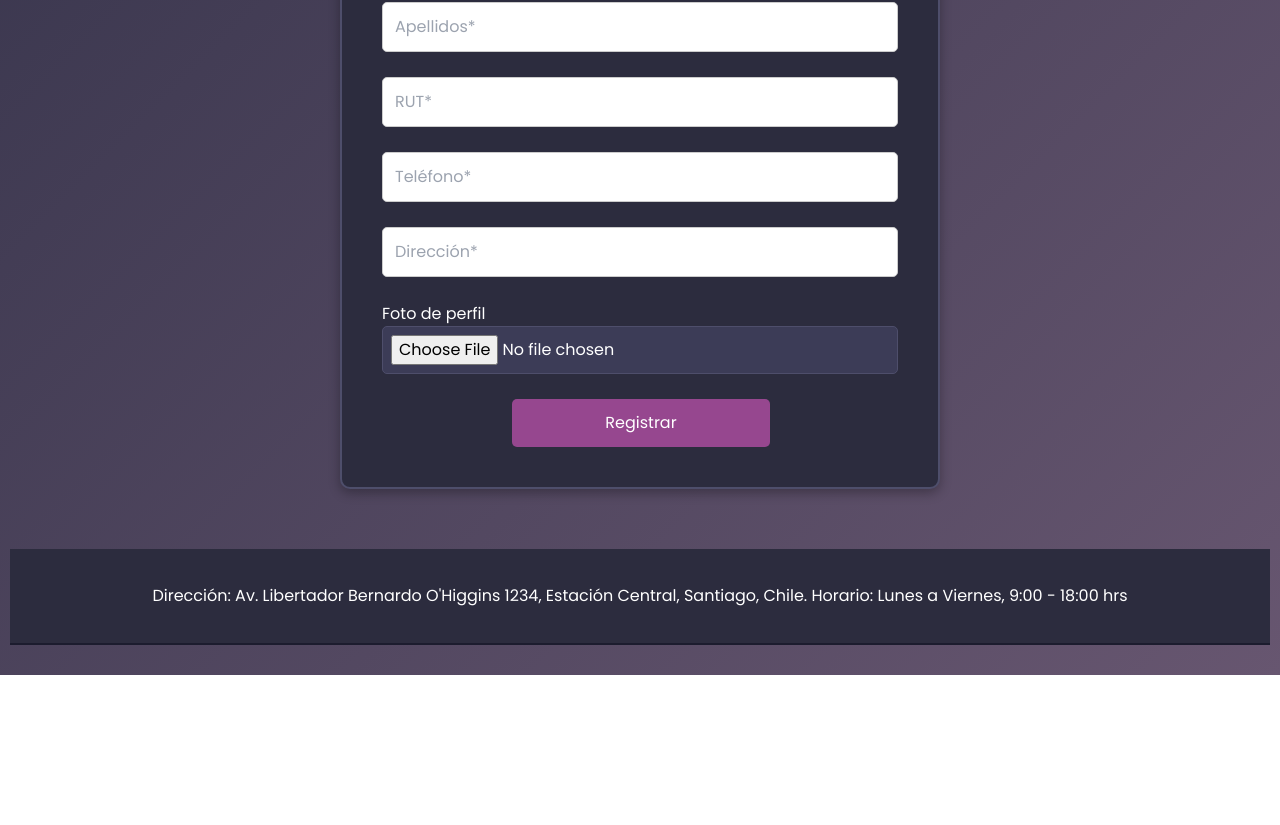
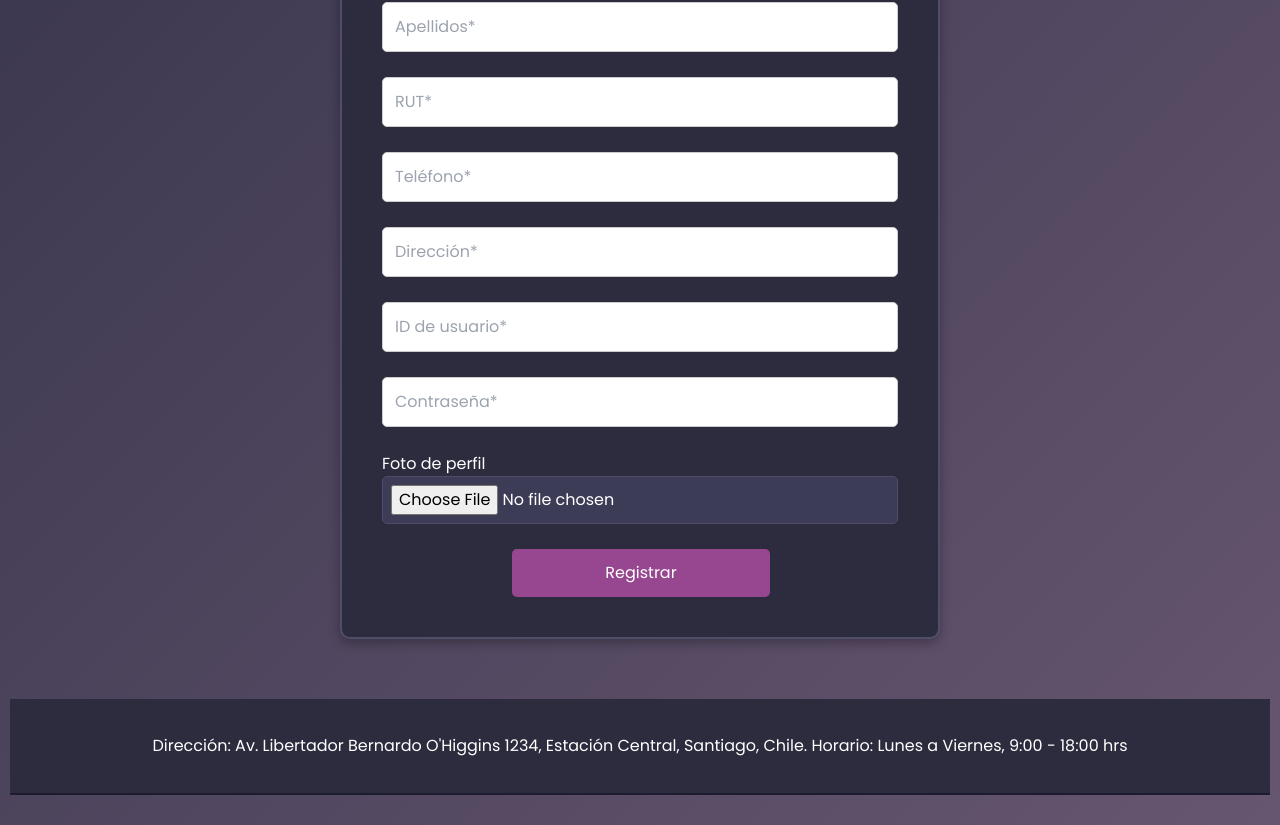
Before and after one commit to julianescobarlvarez/App-Web-BEC, a React (Vite) app in the folder frontend/: page /registro in a window 1280 px wide. Shown: the part 666-1491 px from the top of the page. Before the commit the page ends 1341 px from the top, so only its background shows below. Built offline with nearby package versions, Linux system fonts and the light colour scheme.

Commit message:
Más campos en PagRegistro
oops

```diff
--- a/frontend/src/estilos/estilillo.css
+++ b/frontend/src/estilos/estilillo.css
@@ -16,6 +16,7 @@
 
 /* Encabezado */
 .header {
+  z-index: 10;
   position: fixed;
   top: 0;
   width: 100%;
--- a/frontend/src/paginas/PagRegistro.jsx
+++ b/frontend/src/paginas/PagRegistro.jsx
@@ -114,6 +114,33 @@ function PagRegistro() {
             )}
           </div>
 
+          {/* Campo User ID */}
+          <div className="campo">
+            <input
+              type="text"
+              {...register('ID', { required: 'El ID es obligatorio' })}
+              className={`input ${errors.ID ? 'input-error' : ''}`}
+              placeholder="ID de usuario*"
+            />
+            {errors.rut && (
+              <p className="mensaje-error">{errors.rut.message}</p>
+            )}
+          </div>
+
+
+          {/* Campo contraseña */}
+          <div className="campo">
+            <input
+              type="text"
+              {...register('password', { required: 'La contraseña es obligatoria' })}
+              className={`input ${errors.password ? 'input-error' : ''}`}
+              placeholder="Contraseña*"
+            />
+            {errors.rut && (
+              <p className="mensaje-error">{errors.rut.message}</p>
+            )}
+          </div>
+
           {/* Subir Foto de Perfil */}
           <div className="campo">
             <label htmlFor="fotoPerfil" className="label-foto-perfil">Foto de perfil</label>
```
